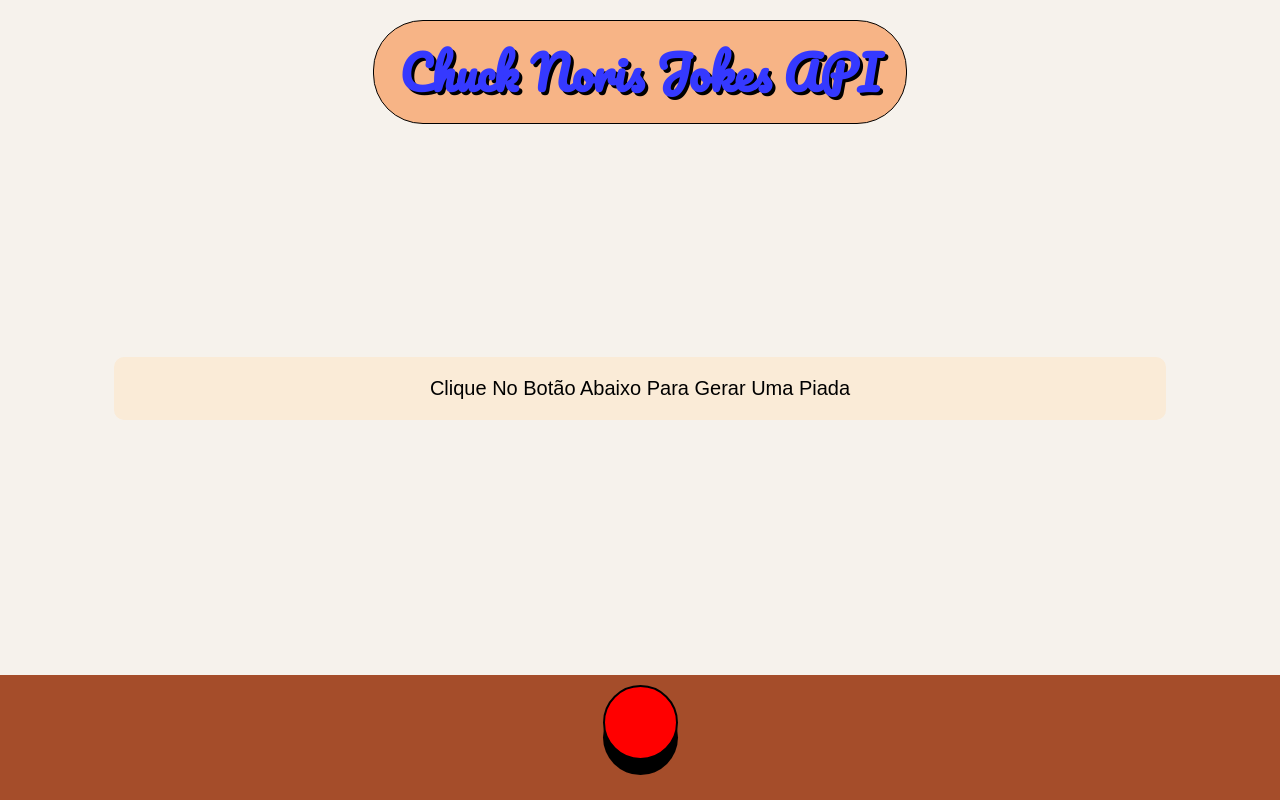
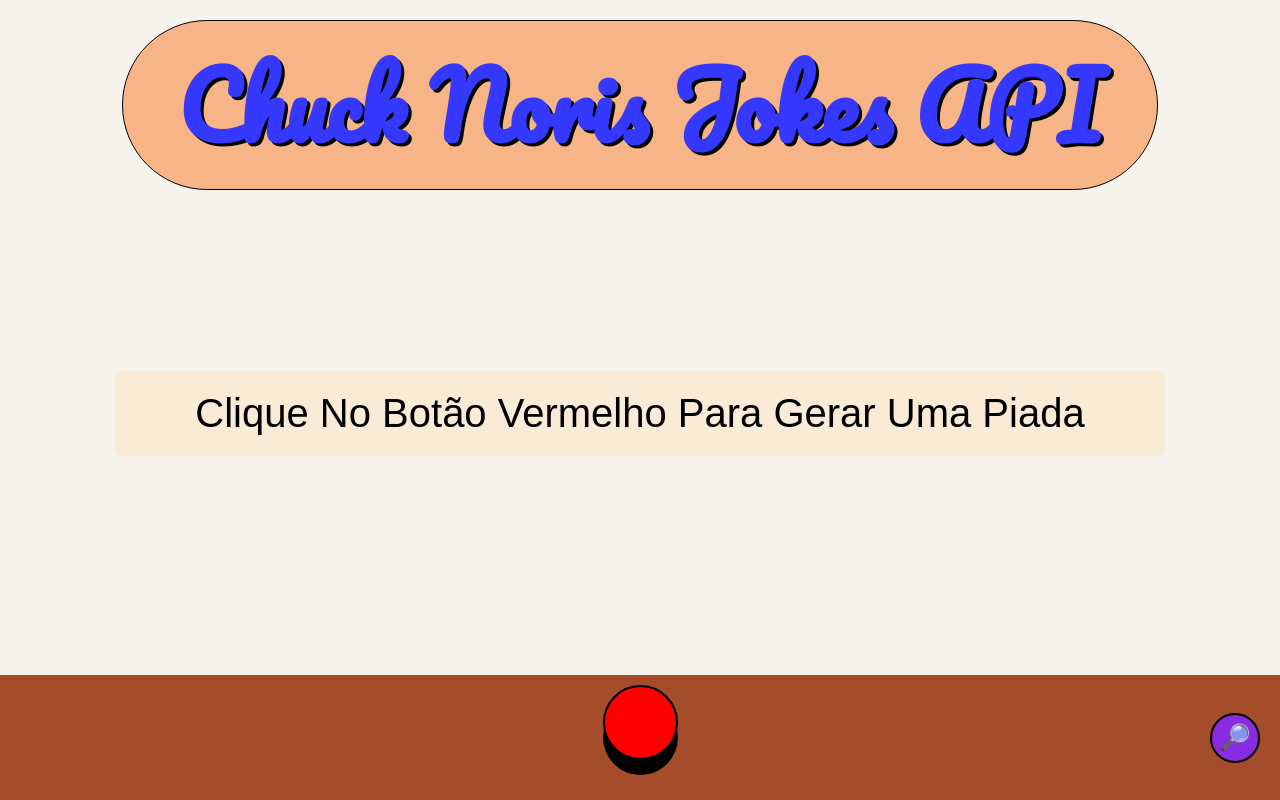
Before and after one commit to UnBlivion/ChuckNorisAPI, a website: page index.html in a window 1280 px wide. Drawn offline with Linux system fonts and the light colour scheme.

Commit message:
adicionando novo botão + imput para filtro

```diff
--- a/index.html
+++ b/index.html
@@ -15,9 +15,15 @@
     <header>
         <h1>Chuck Noris Jokes API</h1>
     </header>
-    <div>Clique No Botão Abaixo Para Gerar Uma Piada</div>
+    <div>Clique No Botão Vermelho Para Gerar Uma Piada</div>
     <section>
-        <button type="button"></button>
+        <button id="rodar" type="button"></button>
+        <aside>
+            <!-- <div id="modal"> -->
+                <input id="valorFiltro" type="text" placeholder="Digite uma Categoria">
+                <button id="filtro" type="button">🔎</button>
+            <!-- </div> -->
+        </aside>
     </section>
 </body>
 
--- a/index.js
+++ b/index.js
@@ -1,5 +1,24 @@
-let botao = document.querySelector("button");
+let botao = document.querySelector("#rodar");
 let lista = document.querySelector("div");
+let filtro = document.querySelector("#filtro");
+let vaivem = true;
+
+filtro.addEventListener("click", () => {
+    modalVaiVem();
+})
+
+function modalVaiVem() {
+    if (vaivem == true) {
+        document.querySelector("#valorFiltro").style.transform = "scaleX(1)";
+        document.querySelector("#filtro").style.borderRadius = "0 100px 100px 0";
+        vaivem = false;
+    }
+    else {
+        document.querySelector("#valorFiltro").style.transform = " translateX(123px) scaleX(0.01)";
+        document.querySelector("#filtro").style.borderRadius = "100px";
+        vaivem = true;
+    }
+}
 
 botao.addEventListener("click", () => {
     fetch("https://api.chucknorris.io/jokes/random").then(resposta => {
--- a/style.css
+++ b/style.css
@@ -11,9 +11,9 @@ body{
 header{
     background-color: rgba(250, 126, 43, 0.527);
     border: 1px black solid;
-    border-radius: 50px;
-    padding: 10px;
-    width: 40vw;
+    border-radius: 90px;
+    padding: 5px;
+    width: 80vw;
     height: auto;
     margin-top: 10px;
     position: absolute;
@@ -24,7 +24,7 @@ header{
 h1{
     width: 100%;
     margin: 0;
-    font-size: 35pt;
+    font-size: 7vw;
     font-family: 'Pacifico', cursive;
     text-shadow: 3px 3px black;
     color: rgb(53, 57, 255);
@@ -35,16 +35,17 @@ div{
     height: auto;
     background-color: antiquewhite;
     border-radius: 10px;
-    margin: 50px;
+    margin-top: 50px;
     justify-content: center;
     align-items: center;
     display: flex;
-    font-size: 15pt;
+    font-size: 30pt;
     padding: 20px;
 }
 
 div h2{
     margin: 0;
+    font-size: 20pt;
 }
 
 section{
@@ -53,13 +54,13 @@ section{
     background-color: rgb(165, 77, 42);
     width: 100%;
     align-items: center;
-    justify-content: center;
+    justify-content: space-evenly;
     display: flex;
     height: 125px;
     margin: 0;
 }
 
-button{
+#rodar{
     width: 75px;
     height: 75px;
     border: solid black 2px;
@@ -70,7 +71,55 @@ button{
     background-color: red;
     box-shadow: 0 15px black;
     transform: translateY(0);
+    outline: none;
     transition: linear 1s;
+    z-index: 3;
+}
+
+aside{
+    justify-content: center;
+    text-align: center;
+    align-items: center;
+    position: absolute;
+    display: flex;
+    right: 20px;
+    flex-direction: row;
+}
+
+/* #modal{
+    width: auto;
+    margin: 0;
+    height: auto;
+    display: flex;
+    padding: 0;
+    background-color: rgba(165, 77, 42, 0);
+    border-radius: 100px 0 0 100px;
+    overflow: hidden;
+} */
+
+#valorFiltro{
+    height: 45px;
+    width: 190px;
+    border-radius: 100px 0 0 100px;
+    margin: 0;
+    padding: 0 0 0 12px;
+    transform: translateX(123px) scaleX(0.01);
+    transition: 0.1s linear;
+    font-size: 15pt;
+    outline: none;
+}
+
+#filtro{
+    width: 50px;
+    height: 50px;
+    border: solid black 2px;
+    border-radius: 100px;
+    cursor: pointer;
+    outline: none;
+    margin: 0;
+    background-color: blueviolet;
+    font-size: 19pt;
+    z-index: 2;
 }
 
 .vaievolta{
```
